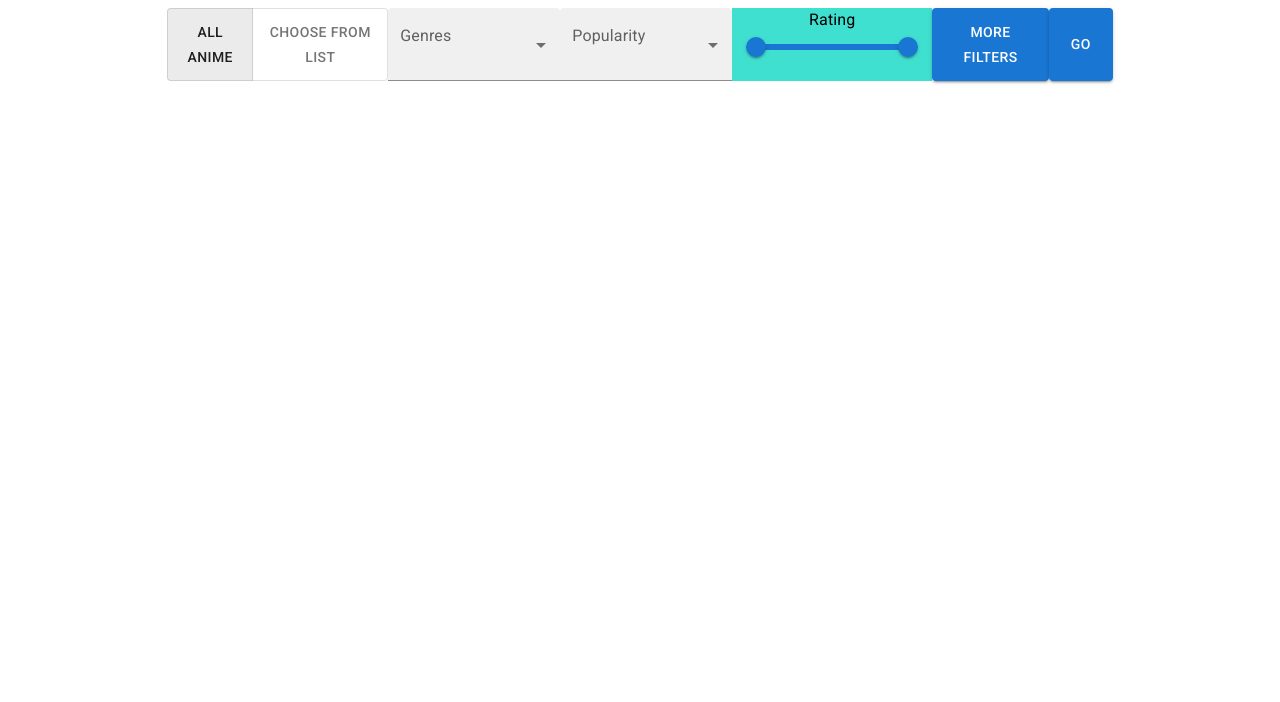
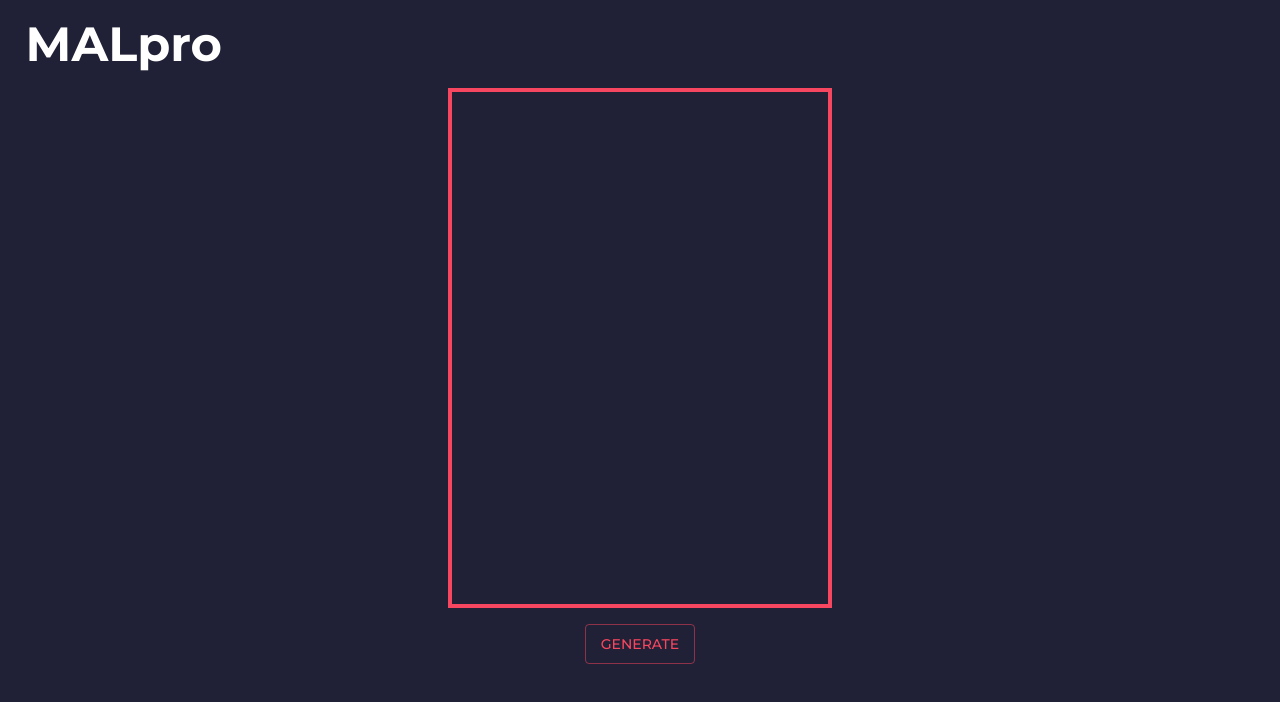
Before and after one commit to TAL-CARMI/MALpro, a React (Vite) app in the folder frontend/: page / in a window 1280 px wide. Shown: the top 702 px of the page. Built offline with nearby package versions, Linux system fonts and the light colour scheme.

Commit message:
created a new design

```diff
--- a/frontend/index.html
+++ b/frontend/index.html
@@ -1,17 +1,17 @@
-<!doctype html>
+<!DOCTYPE html>
 <html lang="en">
   <head>
+    <style href="./src/App.css"></style>
     <meta charset="UTF-8" />
     <link rel="icon" type="image/svg+xml" href="/vite.svg" />
     <meta name="viewport" content="width=device-width, initial-scale=1.0" />
     <title>Vite + React</title>
     <link rel="preconnect" href="https://fonts.googleapis.com" />
-<link rel="preconnect" href="https://fonts.gstatic.com" crossorigin />
-<link
-  rel="stylesheet"
-  href="https://fonts.googleapis.com/css2?family=Roboto:wght@300;400;500;600;700&display=swap"
-/>
-
+    <link rel="preconnect" href="https://fonts.gstatic.com" crossorigin />
+    <link
+      href="https://fonts.googleapis.com/css2?family=Montserrat:ital,wght@0,100;0,200;0,300;0,400;0,500;0,600;0,700;0,800;0,900;1,100;1,200;1,300;1,400;1,500;1,600;1,700;1,800;1,900&display=swap"
+      rel="stylesheet"
+    />
   </head>
   <body>
     <div id="root"></div>
--- /dev/null
+++ b/frontend/src/App.css
@@ -0,0 +1,15 @@
+* {
+    padding: 0;
+    margin: 0;
+    box-sizing: border-box;
+}
+
+body {
+    background-color: #202136;
+}
+
+.app {
+    display: flex;
+    flex-direction: column;
+    align-items: center;
+}
--- a/frontend/src/App.jsx
+++ b/frontend/src/App.jsx
@@ -1,75 +1,30 @@
-import { Box, Slide } from "@mui/material";
-import SearchBar from "./components/SearchBar";
+import { ThemeProvider } from "@emotion/react";
+import { Box, Typography, Slide, Input } from "@mui/material";
+import "./App.css";
+import malTheme from "./Theme";
+import {Button} from "@mui/material";
 import { useRef, useState } from "react";
-import ExtraFilters from "./components/ExtraFilters";
-import AnimeCard from "./components/AnimeCard";
+
 
 function App() {
-  const [useUserList, setUseUserList] = useState("public");
-  const [selectedGenres, setSelectedGenres] = useState([]);
-  const [selectedPopularity, setSelectedPopularity] = useState([]);
-  const [ratingValues, setRatingValues] = useState([0, 10]);
-  const [showExtraFilters, setShowExtraFilters] = useState(false);
+
   const [showAnimeCard, setShowAnimeCard] = useState(false);
 
-  const searchRef = useRef();
+  return (
+    <ThemeProvider theme={malTheme}>
+    <Typography sx={{color: "white", paddingLeft: "2vw", paddingTop: "2vh", marginBottom: "2vh", fontWeight: "bold"}} variant="h3">MALpro</Typography>
+    <div className="app">
+    <Box sx={{display: "flex", flexDirection: "column"}}>
+      <Box sx={{display: "flex", justifyContent: "center", width: showAnimeCard ? "60vw" : "30vw", height: "65vh"}}>
+        <Box sx={{display:"grid", gridTemplateRows: "8", width: showAnimeCard ? "50%" : "100%", border: "4px solid #F7465F", }}>
 
-  function handleSearchToggle(value) {
-    setUseUserList(value);
-  }
-
-  function handleShowExtraFilters() {
-    setShowExtraFilters(!showExtraFilters);
-  }
-
-  function handleShowAnimeCard() {
-    setShowAnimeCard(true);
-  }
-
-  return (
-    <>
-      <Slide direction="up" in={showAnimeCard} mountOnEnter unmountOnExit>
-        <Box sx={{ display: "flex", justifyContent: "center" }}>
-          {showAnimeCard && (
-            <AnimeCard
-              name={"Code Geass"}
-              cover={
-                "https://cdn.myanimelist.net/images/anime/1792/138022l.jpg"
-              }
-              genre={"action"}
-            />
-          )}
-        </Box>
-      </Slide>
-      <Box sx={{ display: "flex", justifyContent: "center" }}>
-        <form>
-          <SearchBar
-            useUserList={useUserList}
-            handleSearchToggle={handleSearchToggle}
-            selectedGenres={selectedGenres}
-            handleSelectedGenres={setSelectedGenres}
-            selectedPopularity={selectedPopularity}
-            handleSelectedPopularity={setSelectedPopularity}
-            ratingValues={ratingValues}
-            ratingHandleChange={setRatingValues}
-            handleShowExtraFilters={handleShowExtraFilters}
-            handleShowAnimeCard={handleShowAnimeCard}
-            ref={searchRef}
-          />
-
-          <Slide
-            direction="down"
-            in={showExtraFilters}
-            mountOnEnter
-            unmountOnExit
-          >
-            <Box sx={{ display: "flex", justifyContent: "center" }}>
-              {showExtraFilters && <ExtraFilters />}
-            </Box>
-          </Slide>
-        </form>
+          </Box>
+        {<Box sx={{width: showAnimeCard ? "50%" : "0%", border: showAnimeCard ?"4px solid #E63C8B" : "0px none", transition: "width 0.5s"}}></Box>}
       </Box>
-    </>
+      <Button onClick={() => setShowAnimeCard(true)} sx={{height: "5vh", marginTop: "2vh", alignSelf: showAnimeCard ? "flex-end" : "center"}} color="primary" variant="outlined">GENERATE</Button>
+      </Box>
+      </div>
+      </ThemeProvider>
   );
 }
 
--- /dev/null
+++ b/frontend/src/Theme.jsx
@@ -0,0 +1,17 @@
+import { createTheme } from "@mui/material/styles";
+
+const malTheme = createTheme({
+  palette: {
+    primary: {
+      main: "#F7465F",
+    },
+    secondary: {
+      main: "#E63C8B",
+    },
+  },
+  typography: {
+    fontFamily: "Montserrat",
+  },
+});
+
+export default malTheme;
--- a/frontend/src/components/AnimeCard.jsx
+++ /dev/null
@@ -1,13 +0,0 @@
-import { Box, Typography } from "@mui/material";
-
-const AnimeCard = ({ name, cover, genre }) => {
-  return (
-    <Box sx={{ backgroundColor: "grey" }}>
-      <Typography varient="h1">{name}</Typography>
-      <Box component="img" src={cover} sx={{ height: 600, width: 432 }}></Box>
-      <Typography varient="h2">{genre}</Typography>
-    </Box>
-  );
-};
-
-export default AnimeCard;
--- a/frontend/src/components/ExtraFilters.jsx
+++ /dev/null
@@ -1,7 +0,0 @@
-import { Box } from "@mui/material";
-
-export default function ExtraFilters() {
-  return (
-    <Box sx={{ background: "green", width: "100px", height: "100px" }}></Box>
-  );
-}
--- a/frontend/src/components/GenresList.jsx
+++ /dev/null
@@ -1,66 +0,0 @@
-import {
-  Select,
-  MenuItem,
-  InputLabel,
-  FormControl,
-  Checkbox,
-  FormControlLabel,
-  ListItemText,
-} from "@mui/material";
-
-const GenresList = ({ selectedGenres, handleSelectedGenres }) => {
-  const genres = [
-    "Action",
-    "Adventure",
-    "Avant Garde",
-    "Award Winning",
-    "Boys Love",
-    "Comedy",
-    "Drama",
-    "Fantasy",
-    "Girls Love",
-    "Gourmet",
-    "Horror",
-    "Mystery",
-    "Romance",
-    "Sci-Fi",
-    "Slice of Life",
-    "Sports",
-    "Supernatural",
-    "Suspense",
-  ];
-
-  const handleToggle = (genre) => () => {
-    const updatedSelectedGenres = selectedGenres.includes(genre)
-      ? selectedGenres.filter((selectedGenre) => selectedGenre !== genre)
-      : [...selectedGenres, genre];
-
-    handleSelectedGenres(updatedSelectedGenres);
-  };
-
-  return (
-    <FormControl variant="filled" style={{ width: "200px" }}>
-      <InputLabel id="genres-list">Genres</InputLabel>
-      <Select
-        sx={{ height: "100%" }}
-        value={selectedGenres}
-        labelId="genres-list"
-        onChange={() => {}} // We don't need to handle the Select's onChange
-        renderValue={() => ""}
-        multiple
-      >
-        {genres.map((genre) => (
-          <MenuItem key={genre} value={genre}>
-            <Checkbox
-              checked={selectedGenres.includes(genre)}
-              onChange={handleToggle(genre)} // Use handleToggle for checkbox change
-            />
-            <ListItemText primary={genre} />
-          </MenuItem>
-        ))}
-      </Select>
-    </FormControl>
-  );
-};
-
-export default GenresList;
--- a/frontend/src/components/PopularityChoice.jsx
+++ /dev/null
@@ -1,51 +0,0 @@
-import {
-  Select,
-  MenuItem,
-  InputLabel,
-  FormControl,
-  Checkbox,
-  FormControlLabel,
-  ListItemText,
-} from "@mui/material";
-
-export default function PopularityChoice({
-  selectedPopularity,
-  handleSelectedPopularity,
-}) {
-  const popularityArray = ["Underground", "Average", "Popular"];
-
-  const handleToggle = (popularity) => () => {
-    const updatedSelectedPopularity = selectedPopularity.includes(popularity)
-      ? selectedPopularity.filter(
-          (selectedPopularity) => selectedPopularity !== popularity
-        )
-      : [...selectedPopularity, popularity];
-
-    handleSelectedPopularity(updatedSelectedPopularity);
-  };
-
-  return (
-    <FormControl variant="filled" style={{ width: "200px" }}>
-      <InputLabel id="popularity-list">Popularity</InputLabel>
-      <Select
-        sx={{ height: "100%" }}
-        value={selectedPopularity}
-        labelId="popularity-list"
-        renderValue={() => ""}
-        multiple
-      >
-        {popularityArray.map((popularity) => {
-          return (
-            <MenuItem key={popularity}>
-              <Checkbox
-                checked={selectedPopularity.indexOf(popularity) > -1}
-                onChange={handleToggle(popularity)}
-              />
-              <ListItemText primary={popularity} />
-            </MenuItem>
-          );
-        })}
-      </Select>
-    </FormControl>
-  );
-}
--- a/frontend/src/components/RatingRange.jsx
+++ /dev/null
@@ -1,27 +0,0 @@
-import { Slider, Typography, Box, Container } from "@mui/material";
-
-export default function RatingRange({ sliderValues, handleChange }) {
-  return (
-    <>
-      <Container
-        style={{
-          backgroundColor: "turquoise",
-          maxWidth: "200px",
-          display: "flex",
-          flexDirection: "column",
-          margin: "0px",
-          alignItems: "center",
-        }}
-      >
-        <Typography>Rating</Typography>
-        <Slider
-          min={0}
-          max={10}
-          onChange={(event) => handleChange(event.target.value)}
-          value={sliderValues}
-          valueLabelDisplay="auto"
-        ></Slider>
-      </Container>
-    </>
-  );
-}
--- a/frontend/src/components/SearchBar.jsx
+++ /dev/null
@@ -1,57 +0,0 @@
-import { forwardRef } from "react";
-import GenresList from "./GenresList";
-import PopularityChoice from "./PopularityChoice";
-import RatingRange from "./RatingRange";
-import UserListInput from "./UserListInput";
-import UserToggle from "./UserToggle";
-import { Box, Button } from "@mui/material";
-
-const SearchBar = forwardRef(
-  (
-    {
-      useUserList,
-      handleSearchToggle,
-      selectedGenres,
-      handleSelectedGenres,
-      selectedPopularity,
-      handleSelectedPopularity,
-      ratingValues,
-      ratingHandleChange,
-      handleShowExtraFilters,
-      handleShowAnimeCard,
-    },
-    ref
-  ) => {
-    return (
-      <Box
-        sx={{ display: "flex", justifyContent: "center", marginBottom: "20px" }}
-      >
-        <UserToggle
-          useUserList={useUserList}
-          handleSearchToggle={handleSearchToggle}
-        />
-        {useUserList === "list" && <UserListInput ref={ref} />}
-        <GenresList
-          selectedGenres={selectedGenres}
-          handleSelectedGenres={handleSelectedGenres}
-        />
-        <PopularityChoice
-          selectedPopularity={selectedPopularity}
-          handleSelectedPopularity={handleSelectedPopularity}
-        />
-        <RatingRange
-          sliderValues={ratingValues}
-          handleChange={ratingHandleChange}
-        />
-        <Button onClick={handleShowExtraFilters} variant="contained">
-          More Filters
-        </Button>
-        <Button onClick={handleShowAnimeCard} variant="contained">
-          GO
-        </Button>
-      </Box>
-    );
-  }
-);
-
-export default SearchBar;
--- a/frontend/src/components/UserListInput.jsx
+++ /dev/null
@@ -1,16 +0,0 @@
-import { Input } from "@mui/material";
-import { forwardRef, useImperativeHandle, useRef } from "react";
-
-const UserListInput = forwardRef(({}, ref) => {
-  const usernameRef = useRef("");
-  useImperativeHandle(ref, () => {
-    return {
-      getUsername: () => usernameRef.current.value,
-    };
-  });
-  return (
-    <Input inputRef={usernameRef} placeholder="Enter MAL Username"></Input>
-  );
-});
-
-export default UserListInput;
--- a/frontend/src/components/UserToggle.jsx
+++ /dev/null
@@ -1,16 +0,0 @@
-import { ToggleButton, ToggleButtonGroup } from "@mui/material";
-
-export default function UserToggle({ useUserList, handleSearchToggle }) {
-  return (
-    <>
-      <ToggleButtonGroup
-        onChange={(event) => handleSearchToggle(event.target.value)}
-        value={useUserList}
-        exclusive
-      >
-        <ToggleButton value="public">ALL ANIME</ToggleButton>
-        <ToggleButton value="list">CHOOSE FROM LIST</ToggleButton>
-      </ToggleButtonGroup>
-    </>
-  );
-}
```
